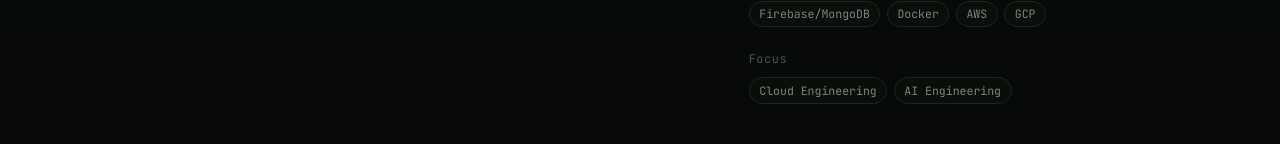
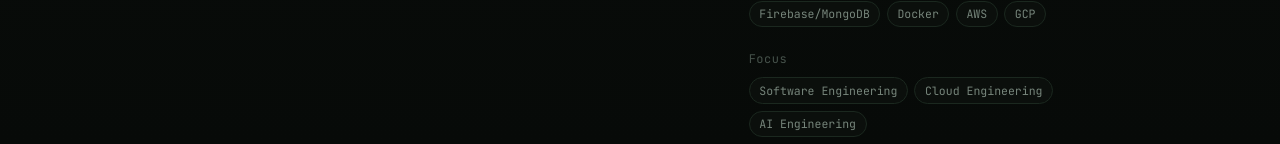
Before and after one commit to jtega149/Portfoilio, a React (Vite) app: page /about in a window 1280 px wide. Shown: the part 656-800 px from the top of the page. Built offline with nearby package versions, Linux system fonts and the light colour scheme.

Commit message:
Update focues

```diff
--- a/src/data/profile.ts
+++ b/src/data/profile.ts
@@ -29,7 +29,7 @@ export const profile: Profile = {
     { category: "Languages", items: ["Python", "TypeScript", "JavaScript", "Java", "C++", "HTML"] },
     { category: "Frontend", items: ["React", "Next.js", "Vite", "Tailwind CSS"] },
     { category: "Backend", items: ["Node.js", "Django", "Spring Boot", "PostgreSQL/MySQL", "Firebase/MongoDB", "Docker", "AWS", "GCP"] },
-    { category: "Focus", items: ["Cloud Engineering", "AI Engineering"] },
+    { category: "Focus", items: ["Software Engineering", "Cloud Engineering", "AI Engineering"] },
   ],
 
   socials: [
```
